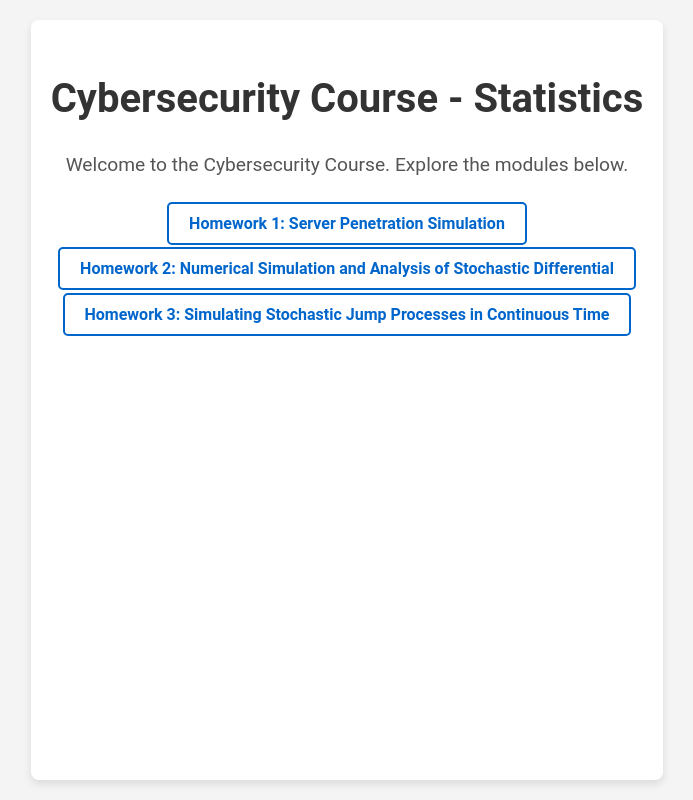
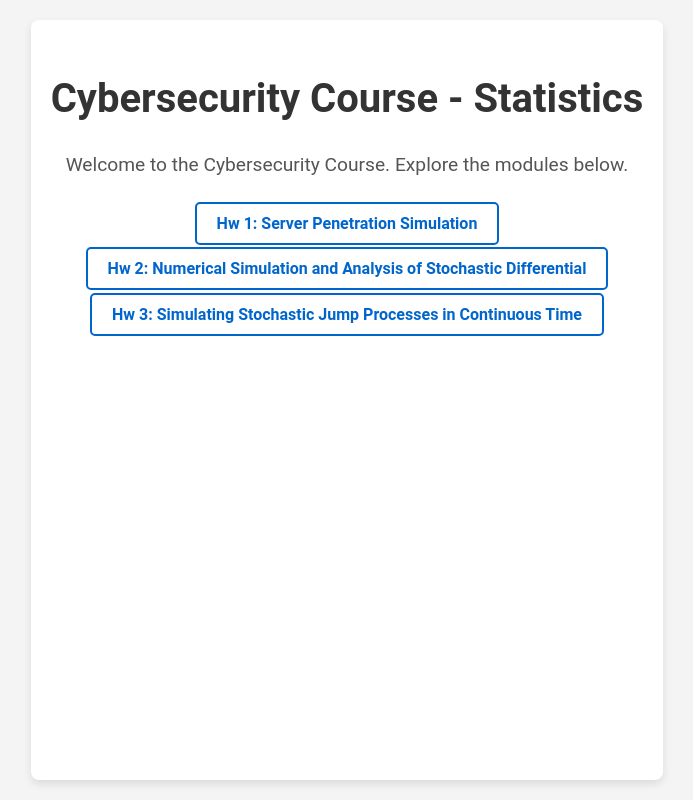
Before and after one commit to 0ri0nRo/Statistics, a Flask app: page / in a window 1280 px wide. Shown: the whole page, without its empty margins (293-986 px from the left). Run offline with Flask 3, Linux system fonts and the light colour scheme.

Commit message:
change Homework in Hw

```diff
--- a/templates/index.html
+++ b/templates/index.html
@@ -91,9 +91,9 @@
         </header>
         <nav>
             <ul>
-                <li><a href="/hw1">Homework 1: Server Penetration Simulation</a></li>
-                <li><a href="/hw2">Homework 2: Numerical Simulation and Analysis of Stochastic Differential</a></li>
-                <li><a href="/hw3">Homework 3: Simulating Stochastic Jump Processes in Continuous Time</a></li>
+                <li><a href="/hw1">Hw 1: Server Penetration Simulation</a></li>
+                <li><a href="/hw2">Hw 2: Numerical Simulation and Analysis of Stochastic Differential</a></li>
+                <li><a href="/hw3">Hw 3: Simulating Stochastic Jump Processes in Continuous Time</a></li>
 
                 <!-- Add more links for other modules as needed -->
                 <!-- <li><a href="/module2">Module 2: ...</a></li> -->
```
